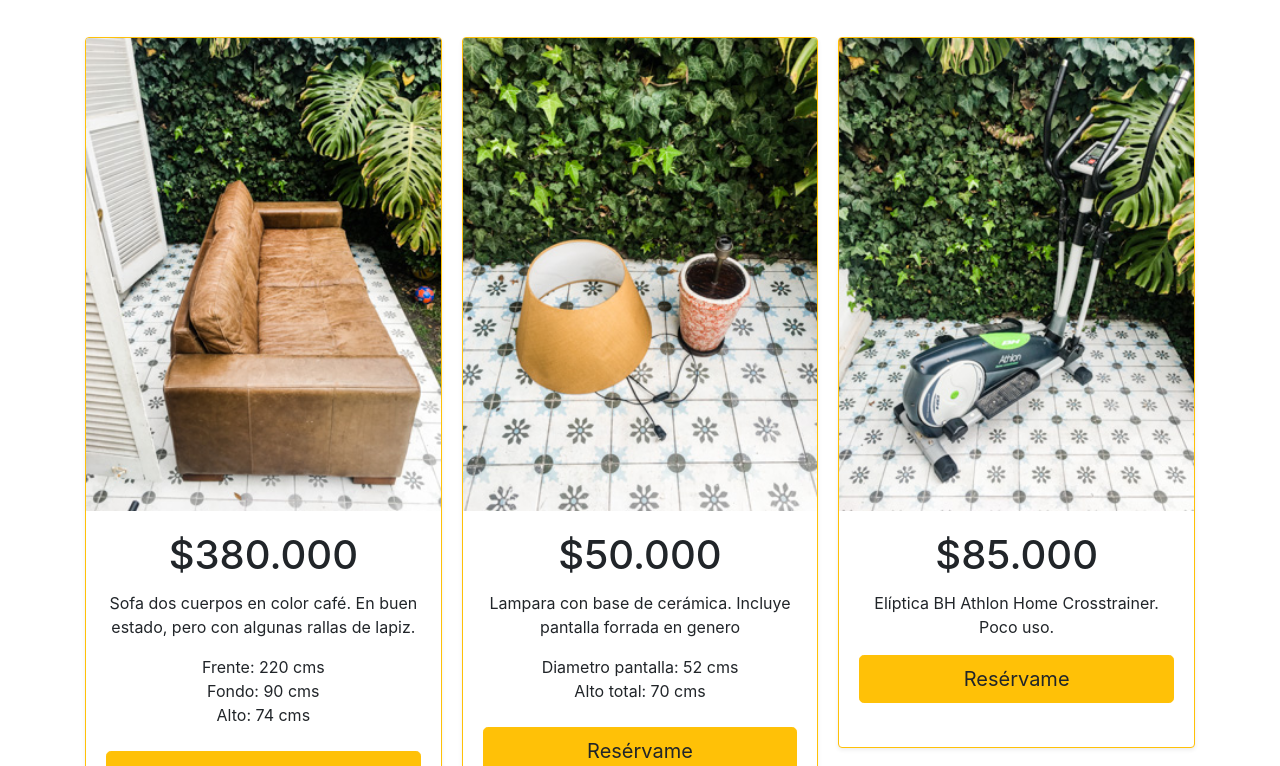
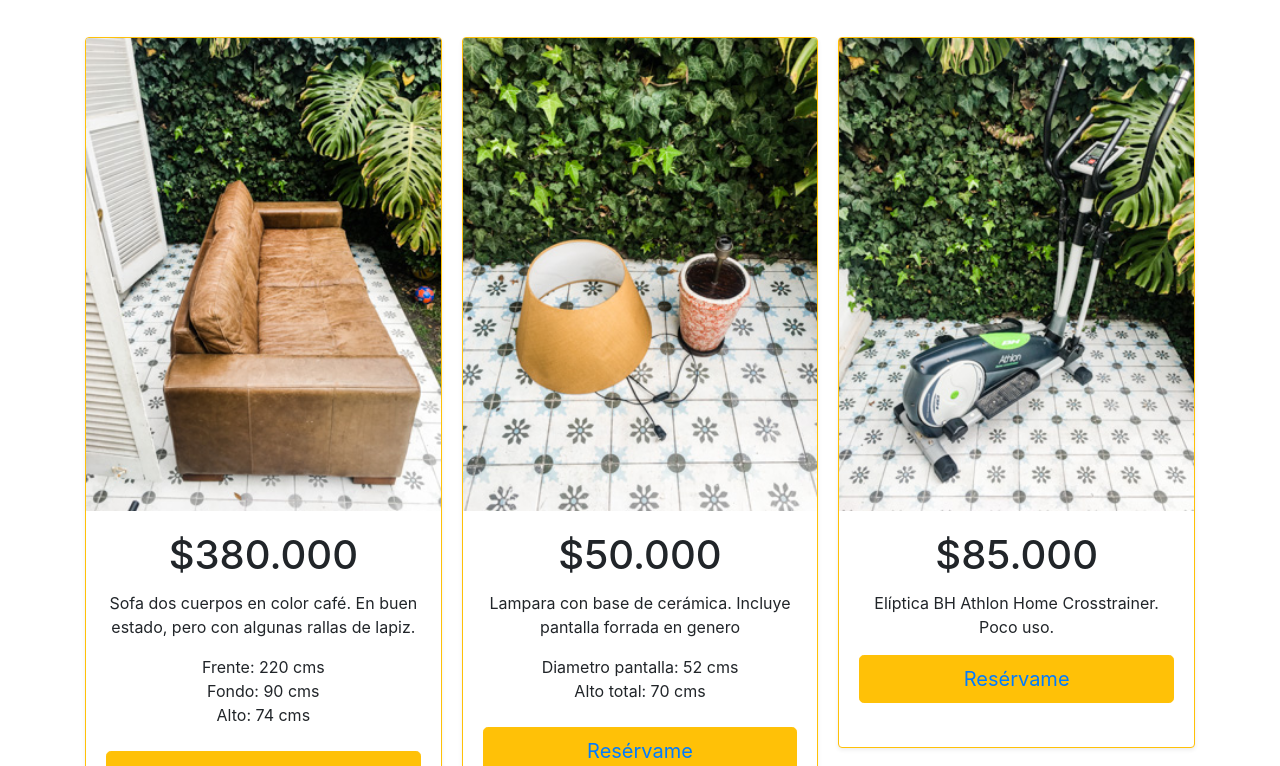
Before and after one commit to zeube/venta-garage, a plain HTML site: page index.html in a window 1280 px wide. Shown: the part 186-952 px from the top of the page. Drawn offline with nearby package versions, Linux system fonts and the light colour scheme; a script that the page names is missing.

Commit message:
correcciones links

```diff
--- a/assets/css/style.css
+++ b/assets/css/style.css
@@ -14,3 +14,6 @@
       column-count: 3;
   }
 }*/
+a {
+  text-decoration: none;
+}
--- a/index.html
+++ b/index.html
@@ -54,7 +54,7 @@
               <li>Alto: 27 cms</li>
               <li>Diametro mayor: 27 cms</li>
             </ul>
-            <button type="button" href="mailto:cvaldesr@uc.cl?subject=lo_quiero!" class="btn btn-lg btn-block btn-warning">Resérvame</button>
+            <button type="button" class="btn btn-lg btn-block btn-warning"><a href="mailto:cvaldesr@uc.cl?subject=lo_quiero!">Resérvame</a></button>
           </div>
         </div>
 
@@ -64,7 +64,7 @@
             <h1 class="card-title pricing-card-title">$5.000</h1>
             <p class="card-text">Triciclo plástico clásico.</p>
 
-            <button type="button" href="mailto:cvaldesr@uc.cl?subject=lo_quiero!" class="btn btn-lg btn-block btn-warning">Resérvame</button>
+            <button type="button" class="btn btn-lg btn-block btn-warning"><a href="mailto:cvaldesr@uc.cl?subject=lo_quiero!">Resérvame</a></button>
           </div>
         </div>
 
@@ -77,7 +77,7 @@
               <li>Cuadrados: 18x18 cms </li>
               <li>Rectangular: 33x18 cms </li>
             </ul>
-            <button type="button" href="mailto:cvaldesr@uc.cl?subject=lo_quiero!" class="btn btn-lg btn-block btn-warning">Resérvame</button>
+            <button type="button" class="btn btn-lg btn-block btn-warning"><a href="mailto:cvaldesr@uc.cl?subject=lo_quiero!">Resérvame</a></button>
           </div>
         </div>
 
@@ -90,7 +90,7 @@
               <li>30 users included</li>
               <li>15 GB of storage</li>
             </ul>
-            <button type="button" href="mailto:cvaldesr@uc.cl?subject=lo_quiero!" class="btn btn-lg btn-block btn-warning">Resérvame</button>
+            <button type="button" class="btn btn-lg btn-block btn-warning"><a href="mailto:cvaldesr@uc.cl?subject=lo_quiero!">Resérvame</a></button>
           </div>
         </div>
 
@@ -101,7 +101,7 @@
             <p class="card-text">Patineta para coche Bugaboo. Sin uso por robo de coche :(</p>
             <ul class="list-unstyled mt-3 mb-4">
             </ul>
-            <button type="button" href="mailto:cvaldesr@uc.cl?subject=lo_quiero!" class="btn btn-lg btn-block btn-warning">Resérvame</button>
+            <button type="button" class="btn btn-lg btn-block btn-warning"><a href="mailto:cvaldesr@uc.cl?subject=lo_quiero!">Resérvame</a></button>
           </div>
         </div>
 
@@ -111,7 +111,7 @@
             <h1 class="card-title pricing-card-title">$35.000</h1>
             <p class="card-text">Grifería monomando para lavaplatos con extensor. Está nueva, pero tiene una pequeña aboyadura por un costado.</p>
 
-            <button type="button" href="mailto:cvaldesr@uc.cl?subject=lo_quiero!" class="btn btn-lg btn-block btn-warning">Resérvame</button>
+            <button type="button" class="btn btn-lg btn-block btn-warning"><a href="mailto:cvaldesr@uc.cl?subject=lo_quiero!">Resérvame</a></button>
           </div>
         </div>
 
@@ -123,7 +123,7 @@
             <ul class="list-unstyled mt-3 mb-4">
               <li>Diametro: 40 cms aprox.</li>
             </ul>
-            <button type="button" href="mailto:cvaldesr@uc.cl?subject=lo_quiero!" class="btn btn-lg btn-block btn-warning">Resérvame</button>
+            <button type="button" class="btn btn-lg btn-block btn-warning"><a href="mailto:cvaldesr@uc.cl?subject=lo_quiero!">Resérvame</a></button>
           </div>
         </div>
 
@@ -135,7 +135,7 @@
             <ul class="list-unstyled mt-3 mb-4">
               <li>Medidas: 58x58 cms</li>
             </ul>
-            <button type="button" href="mailto:cvaldesr@uc.cl?subject=lo_quiero!" class="btn btn-lg btn-block btn-warning">Resérvame</button>
+            <button type="button" class="btn btn-lg btn-block btn-warning"><a href="mailto:cvaldesr@uc.cl?subject=lo_quiero!">Resérvame</a></button>
           </div>
         </div>
 
@@ -146,7 +146,7 @@
             <p class="card-text">Portabicicleta.</p>
             <ul class="list-unstyled mt-3 mb-4">
             </ul>
-            <button type="button" href="mailto:cvaldesr@uc.cl?subject=lo_quiero!" class="btn btn-lg btn-block btn-warning">Resérvame</button>
+            <button type="button" class="btn btn-lg btn-block btn-warning"><a href="mailto:cvaldesr@uc.cl?subject=lo_quiero!">Resérvame</a></button>
           </div>
         </div>
 
@@ -158,7 +158,7 @@
             <ul class="list-unstyled mt-3 mb-4">
               <li>Alto: 1,69 mts</li>
             </ul>
-            <button type="button" href="mailto:cvaldesr@uc.cl?subject=lo_quiero!" class="btn btn-lg btn-block btn-warning">Resérvame</button>
+            <button type="button" class="btn btn-lg btn-block btn-warning"><a href="mailto:cvaldesr@uc.cl?subject=lo_quiero!">Resérvame</a></button>
           </div>
         </div>
 
@@ -172,7 +172,7 @@
               <li>Alto: 73 cms</li>
               <li>Fondo: 39 cms</li>
             </ul>
-            <button type="button" href="mailto:cvaldesr@uc.cl?subject=lo_quiero!" class="btn btn-lg btn-block btn-warning">Resérvame</button>
+            <button type="button" class="btn btn-lg btn-block btn-warning"><a href="mailto:cvaldesr@uc.cl?subject=lo_quiero!">Resérvame</a></button>
           </div>
         </div>
 
@@ -185,7 +185,7 @@
               <li>Diametro: 60 cms</li>
               <li>Alto: 54 cms</li>
             </ul>
-            <button type="button" href="mailto:cvaldesr@uc.cl?subject=lo_quiero!" class="btn btn-lg btn-block btn-warning">Resérvame</button>
+            <button type="button" class="btn btn-lg btn-block btn-warning"><a href="mailto:cvaldesr@uc.cl?subject=lo_quiero!">Resérvame</a></button>
           </div>
         </div>
 
@@ -198,7 +198,7 @@
               <li>Diametro pantalla: 52 cms</li>
               <li>Alto total: 70 cms</li>
             </ul>
-            <button type="button" href="mailto:cvaldesr@uc.cl?subject=lo_quiero!" class="btn btn-lg btn-block btn-warning">Resérvame</button>
+            <button type="button" class="btn btn-lg btn-block btn-warning"><a href="mailto:cvaldesr@uc.cl?subject=lo_quiero!">Resérvame</a></button>
           </div>
         </div>
 
@@ -207,7 +207,7 @@
           <div class="card-body">
             <h1 class="card-title pricing-card-title">$5.000</h1>
             <p class="card-text">Carro plástico para niños.</p>
-            <button type="button" href="mailto:cvaldesr@uc.cl?subject=lo_quiero!" class="btn btn-lg btn-block btn-warning">Resérvame</button>
+            <button type="button" class="btn btn-lg btn-block btn-warning"><a href="mailto:cvaldesr@uc.cl?subject=lo_quiero!">Resérvame</a></button>
           </div>
         </div>
 
@@ -221,7 +221,7 @@
               <li>Fondo: 40 cms</li>
               <li>Frente: 50 cms</li>
             </ul>
-            <button type="button" href="mailto:cvaldesr@uc.cl?subject=lo_quiero!" class="btn btn-lg btn-block btn-warning">Resérvame</button>
+            <button type="button" class="btn btn-lg btn-block btn-warning"><a href="mailto:cvaldesr@uc.cl?subject=lo_quiero!">Resérvame</a></button>
           </div>
         </div>
 
@@ -231,7 +231,7 @@
           <div class="card-body">
             <h1 class="card-title pricing-card-title">$6.000 todo</h1>
             <p class="card-text">Dos sets de sushi</p>
-            <button type="button" href="mailto:cvaldesr@uc.cl?subject=lo_quiero!" class="btn btn-lg btn-block btn-warning">Resérvame</button>
+            <button type="button" class="btn btn-lg btn-block btn-warning"><a href="mailto:cvaldesr@uc.cl?subject=lo_quiero!">Resérvame</a></button>
           </div>
         </div>
 ¡
@@ -243,7 +243,7 @@
             <ul class="list-unstyled mt-3 mb-4">
               <li>Alto: 33 cms</li>
             </ul>
-            <button type="button" href="mailto:cvaldesr@uc.cl?subject=lo_quiero!" class="btn btn-lg btn-block btn-warning">Resérvame</button>
+            <button type="button" class="btn btn-lg btn-block btn-warning"><a href="mailto:cvaldesr@uc.cl?subject=lo_quiero!">Resérvame</a></button>
           </div>
         </div>
 
@@ -254,7 +254,7 @@
             <p class="card-text">Escoba para niños.</p>
             <ul class="list-unstyled mt-3 mb-4">
             </ul>
-            <button type="button" href="mailto:cvaldesr@uc.cl?subject=lo_quiero!" class="btn btn-lg btn-block btn-warning">Resérvame</button>
+            <button type="button" class="btn btn-lg btn-block btn-warning"><a href="mailto:cvaldesr@uc.cl?subject=lo_quiero!">Resérvame</a></button>
           </div>
         </div>
 
@@ -267,7 +267,7 @@
               <li>30 users included</li>
               <li>15 GB of storage</li>
             </ul>
-            <button type="button" href="mailto:cvaldesr@uc.cl?subject=lo_quiero!" class="btn btn-lg btn-block btn-warning">Resérvame</button>
+            <button type="button" class="btn btn-lg btn-block btn-warning"><a href="mailto:cvaldesr@uc.cl?subject=lo_quiero!">Resérvame</a></button>
           </div>
         </div>
 
@@ -277,7 +277,7 @@
             <h1 class="card-title pricing-card-title">$25.000</h1>
             <p class="card-text">Estufa a gas.</p>
             <ul class="list-unstyled mt-3 mb-4">
-            <button type="button" href="mailto:cvaldesr@uc.cl?subject=lo_quiero!" class="btn btn-lg btn-block btn-warning">Resérvame</button>
+            <button type="button" class="btn btn-lg btn-block btn-warning"><a href="mailto:cvaldesr@uc.cl?subject=lo_quiero!">Resérvame</a></button>
           </div>
         </div>
 
@@ -287,7 +287,7 @@
             <h1 class="card-title pricing-card-title">$5.000</h1>
             <p class="card-text">Colgador de 3 perchas con letrero</p>
             <ul class="list-unstyled mt-3 mb-4">
-            <button type="button" href="mailto:cvaldesr@uc.cl?subject=lo_quiero!" class="btn btn-lg btn-block btn-warning">Resérvame</button>
+            <button type="button" class="btn btn-lg btn-block btn-warning"><a href="mailto:cvaldesr@uc.cl?subject=lo_quiero!">Resérvame</a></button>
           </div>
         </div>
 
@@ -296,7 +296,7 @@
           <div class="card-body">
             <h1 class="card-title pricing-card-title">$25.000</h1>
             <p class="card-text">Sistema de alarma inalámbrica con conección a celular.</p>
-            <button type="button" href="mailto:cvaldesr@uc.cl?subject=lo_quiero!" class="btn btn-lg btn-block btn-warning">Resérvame</button>
+            <button type="button" class="btn btn-lg btn-block btn-warning"><a href="mailto:cvaldesr@uc.cl?subject=lo_quiero!">Resérvame</a></button>
           </div>
         </div>
 
@@ -306,7 +306,7 @@
             <h1 class="card-title pricing-card-title">$5.000</h1>
             <p class="card-text">Soporte para TV</p>
             <ul class="list-unstyled mt-3 mb-4">
-            <button type="button" href="mailto:cvaldesr@uc.cl?subject=lo_quiero!" class="btn btn-lg btn-block btn-warning">Resérvame</button>
+            <button type="button" class="btn btn-lg btn-block btn-warning"><a href="mailto:cvaldesr@uc.cl?subject=lo_quiero!">Resérvame</a></button>
           </div>
         </div>
 
@@ -318,7 +318,7 @@
             <ul class="list-unstyled mt-3 mb-4">
               <li>Alto 1,70 mts</li>
             </ul>
-            <button type="button" href="mailto:cvaldesr@uc.cl?subject=lo_quiero!" class="btn btn-lg btn-block btn-warning">Resérvame</button>
+            <button type="button" class="btn btn-lg btn-block btn-warning"><a href="mailto:cvaldesr@uc.cl?subject=lo_quiero!">Resérvame</a></button>
           </div>
         </div>
 
@@ -329,7 +329,7 @@
             <h1 class="card-title pricing-card-title">$9.000</h1>
             <p class="card-text">Mochila Golla color negro con diseño en relieve. Util para notebook de 15".</p>
             <ul class="list-unstyled mt-3 mb-4">
-            <button type="button" href="mailto:cvaldesr@uc.cl?subject=lo_quiero!" class="btn btn-lg btn-block btn-warning">Resérvame</button>
+            <button type="button" class="btn btn-lg btn-block btn-warning"><a href="mailto:cvaldesr@uc.cl?subject=lo_quiero!">Resérvame</a></button>
           </div>
         </div>
 
@@ -339,7 +339,7 @@
             <h1 class="card-title pricing-card-title">$4.000</h1>
             <p class="card-text">Yantra Mat. Esterilla de acupuntura. Libera tensiones de espalda, ayuda con alteración de sueño y estrés.</p>
             <ul class="list-unstyled mt-3 mb-4">
-            <button type="button" href="mailto:cvaldesr@uc.cl?subject=lo_quiero!" class="btn btn-lg btn-block btn-warning">Resérvame</button>
+            <button type="button" class="btn btn-lg btn-block btn-warning"><a href="mailto:cvaldesr@uc.cl?subject=lo_quiero!">Resérvame</a></button>
           </div>
         </div>
 
@@ -349,7 +349,7 @@
             <h1 class="card-title pricing-card-title">$85.000</h1>
             <p class="card-text">Elíptica BH Athlon Home Crosstrainer. Poco uso.</p>
             <ul class="list-unstyled mt-3 mb-4">
-            <button type="button" href="mailto:cvaldesr@uc.cl?subject=lo_quiero!" class="btn btn-lg btn-block btn-warning">Resérvame</button>
+            <button type="button" class="btn btn-lg btn-block btn-warning"><a href="mailto:cvaldesr@uc.cl?subject=lo_quiero!">Resérvame</a></button>
           </div>
         </div>
 
@@ -362,7 +362,7 @@
               <li>Ancho: 1,41 mts</li>
               <li>Largo: 1,91 mts</li>
             </ul>
-            <button type="button" href="mailto:cvaldesr@uc.cl?subject=lo_quiero!" class="btn btn-lg btn-block btn-warning">Resérvame</button>
+            <button type="button" class="btn btn-lg btn-block btn-warning"><a href="mailto:cvaldesr@uc.cl?subject=lo_quiero!">Resérvame</a></button>
           </div>
         </div>
 
@@ -376,7 +376,7 @@
               <li>Alto: 80 cms</li>
               <li>Ancho: 134 cms</li>
             </ul>
-            <button type="button" href="mailto:cvaldesr@uc.cl?subject=lo_quiero!" class="btn btn-lg btn-block btn-warning">Resérvame</button>
+            <button type="button" class="btn btn-lg btn-block btn-warning"><a href="mailto:cvaldesr@uc.cl?subject=lo_quiero!">Resérvame</a></button>
           </div>
         </div>
 
@@ -385,7 +385,7 @@
           <div class="card-body">
             <h1 class="card-title pricing-card-title">$50.000</h1>
             <p class="card-text">Lampara de cielo.</p>
-            <button type="button" href="mailto:cvaldesr@uc.cl?subject=lo_quiero!" class="btn btn-lg btn-block btn-warning">Resérvame</button>
+            <button type="button" class="btn btn-lg btn-block btn-warning"><a href="mailto:cvaldesr@uc.cl?subject=lo_quiero!">Resérvame</a></button>
           </div>
         </div>
 
@@ -398,7 +398,7 @@
               <li>Alto</li>
               <li>Ancho</li>
             </ul>
-            <button type="button" href="mailto:cvaldesr@uc.cl?subject=lo_quiero!" class="btn btn-lg btn-block btn-warning">Resérvame</button>
+            <button type="button" class="btn btn-lg btn-block btn-warning"><a href="mailto:cvaldesr@uc.cl?subject=lo_quiero!">Resérvame</a></button>
           </div>
         </div>
 
@@ -411,7 +411,7 @@
               <li>Ancho</li>
               <li>Alto</li>
             </ul>
-            <button type="button" href="mailto:cvaldesr@uc.cl?subject=lo_quiero!" class="btn btn-lg btn-block btn-warning">Resérvame</button>
+            <button type="button" class="btn btn-lg btn-block btn-warning"><a href="mailto:cvaldesr@uc.cl?subject=lo_quiero!">Resérvame</a></button>
           </div>
         </div>
 
@@ -423,7 +423,7 @@
             <ul class="list-unstyled mt-3 mb-4">
               <li>Lado:</li>
             </ul>
-            <button type="button" href="mailto:cvaldesr@uc.cl?subject=lo_quiero!" class="btn btn-lg btn-block btn-warning">Resérvame</button>
+            <button type="button" class="btn btn-lg btn-block btn-warning"><a href="mailto:cvaldesr@uc.cl?subject=lo_quiero!">Resérvame</a></button>
           </div>
         </div>
 
@@ -433,7 +433,7 @@
             <h1 class="card-title pricing-card-title">$90.000</h1>
             <p class="card-text">Aspiradora Robot Robovac 11. Con MUY poco uso.</p>
             <ul class="list-unstyled mt-3 mb-4">
-            <button type="button" href="mailto:cvaldesr@uc.cl?subject=lo_quiero!" class="btn btn-lg btn-block btn-warning">Resérvame</button>
+            <button type="button" class="btn btn-lg btn-block btn-warning"><a href="mailto:cvaldesr@uc.cl?subject=lo_quiero!">Resérvame</a></button>
           </div>
         </div>
 
@@ -446,7 +446,7 @@
               <li>30 users included</li>
               <li>15 GB of storage</li>
             </ul>
-            <button type="button" href="mailto:cvaldesr@uc.cl?subject=lo_quiero!" class="btn btn-lg btn-block btn-warning">Resérvame</button>
+            <button type="button" class="btn btn-lg btn-block btn-warning"><a href="mailto:cvaldesr@uc.cl?subject=lo_quiero!">Resérvame</a></button>
           </div>
         </div>
 
@@ -459,7 +459,7 @@
               <li>Ancho: 1,23 mts</li>
               <li>Largo: 2,23 mts</li>
             </ul>
-            <button type="button" href="mailto:cvaldesr@uc.cl?subject=lo_quiero!" class="btn btn-lg btn-block btn-warning">Resérvame</button>
+            <button type="button" class="btn btn-lg btn-block btn-warning"><a href="mailto:cvaldesr@uc.cl?subject=lo_quiero!">Resérvame</a></button>
           </div>
         </div>
 
@@ -468,7 +468,7 @@
           <div class="card-body">
             <h1 class="card-title pricing-card-title">$5.000</h1>
             <p class="card-text">Primera temporada serie Heroes.</p>
-            <button type="button" href="mailto:cvaldesr@uc.cl?subject=lo_quiero!" class="btn btn-lg btn-block btn-warning">Resérvame</button>
+            <button type="button" class="btn btn-lg btn-block btn-warning"><a href="mailto:cvaldesr@uc.cl?subject=lo_quiero!">Resérvame</a></button>
           </div>
         </div>
 
@@ -482,7 +482,7 @@
               <li>Indiana Jones - Lego</li>
               <li>Tom CLancy´s HAWX-2</li>
             </ul>
-            <button type="button" href="mailto:cvaldesr@uc.cl?subject=lo_quiero!" class="btn btn-lg btn-block btn-warning">Resérvame</button>
+            <button type="button" class="btn btn-lg btn-block btn-warning"><a href="mailto:cvaldesr@uc.cl?subject=lo_quiero!">Resérvame</a></button>
           </div>
         </div>
 
@@ -491,7 +491,7 @@
           <div class="card-body">
             <h1 class="card-title pricing-card-title">$25.000</h1>
             <p class="card-text">Bicicleta Roda</p>
-            <button type="button" href="mailto:cvaldesr@uc.cl?subject=lo_quiero!" class="btn btn-lg btn-block btn-warning">Resérvame</button>
+            <button type="button" class="btn btn-lg btn-block btn-warning"><a href="mailto:cvaldesr@uc.cl?subject=lo_quiero!">Resérvame</a></button>
           </div>
         </div>
 
@@ -501,7 +501,7 @@
             <h1 class="card-title pricing-card-title">$15.000</h1>
             <p class="card-text">Estructura de madera para toldo de lona y base.</p>
             <ul class="list-unstyled mt-3 mb-4">
-            <button type="button" href="mailto:cvaldesr@uc.cl?subject=lo_quiero!" class="btn btn-lg btn-block btn-warning">Resérvame</button>
+            <button type="button" class="btn btn-lg btn-block btn-warning"><a href="mailto:cvaldesr@uc.cl?subject=lo_quiero!">Resérvame</a></button>
           </div>
         </div>
       </div>
```
